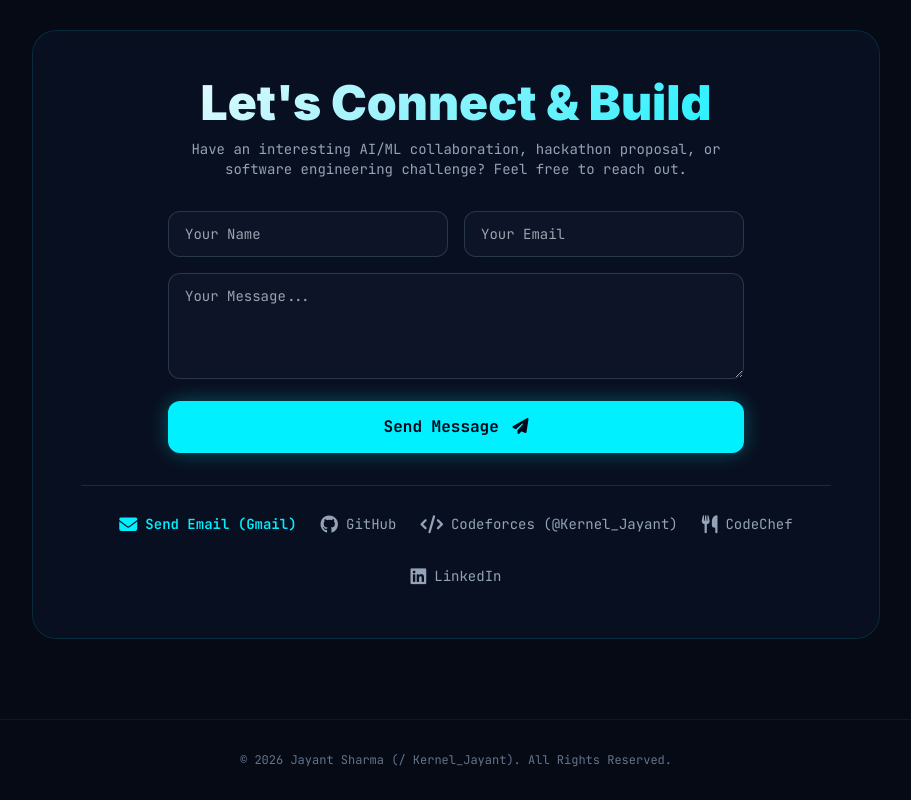
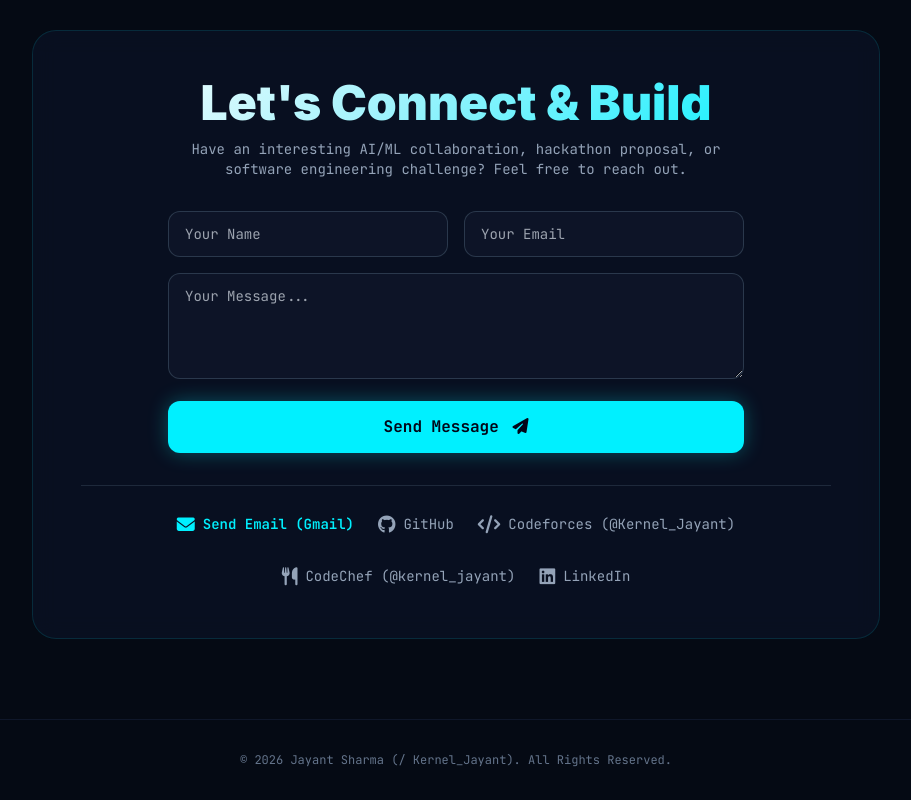
Before and after one commit to jayantsharmatech/Portfolio-website, a plain HTML site: page index.html in a window 1280 px wide. Shown: the part 5342-6142 px from the top of the page, without its empty margins (184-1095 px from the left). Drawn offline with nearby package versions, Linux system fonts and the light colour scheme.

Commit message:
Update social media links in index.html

```diff
--- a/index.html
+++ b/index.html
@@ -699,13 +699,13 @@
                 <a href="https://github.com/jayantsharmatech" target="_blank" class="text-slate-400 hover:text-cyanaccent flex items-center gap-2 transition-colors">
                     <i class="fa-brands fa-github text-lg"></i> GitHub
                 </a>
-                <a href="https://codeforces.com" target="_blank" class="text-slate-400 hover:text-cyanbright flex items-center gap-2 transition-colors">
+                <a href="https://codeforces.com/profile/Kernel_Jayant" target="_blank" class="text-slate-400 hover:text-cyanbright flex items-center gap-2 transition-colors">
                     <i class="fa-solid fa-code text-lg"></i> Codeforces (@Kernel_Jayant)
                 </a>
-                <a href="https://www.codechef.com" target="_blank" class="text-slate-400 hover:text-purpleaccent flex items-center gap-2 transition-colors">
-                    <i class="fa-solid fa-utensils text-lg"></i> CodeChef
+                <a href="https://www.codechef.com/users/kernel_jayant" target="_blank" class="text-slate-400 hover:text-purpleaccent flex items-center gap-2 transition-colors">
+                    <i class="fa-solid fa-utensils text-lg"></i> CodeChef (@kernel_jayant)
                 </a>
-                <a href="https://linkedin.com" target="_blank" class="text-slate-400 hover:text-cyanaccent flex items-center gap-2 transition-colors">
+                <a href="https://www.linkedin.com/in/jayant-sharma-6a9684381/" target="_blank" class="text-slate-400 hover:text-cyanaccent flex items-center gap-2 transition-colors">
                     <i class="fa-brands fa-linkedin text-lg"></i> LinkedIn
                 </a>
             </div>
```
